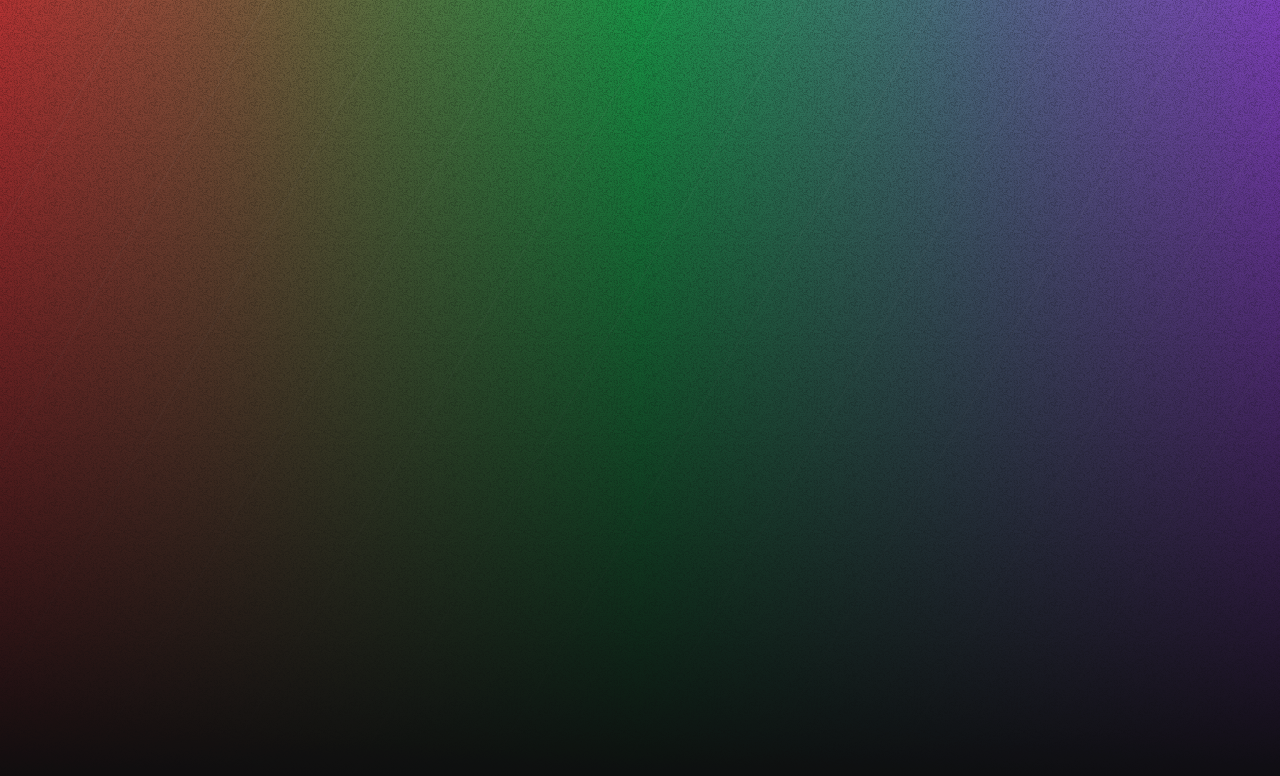
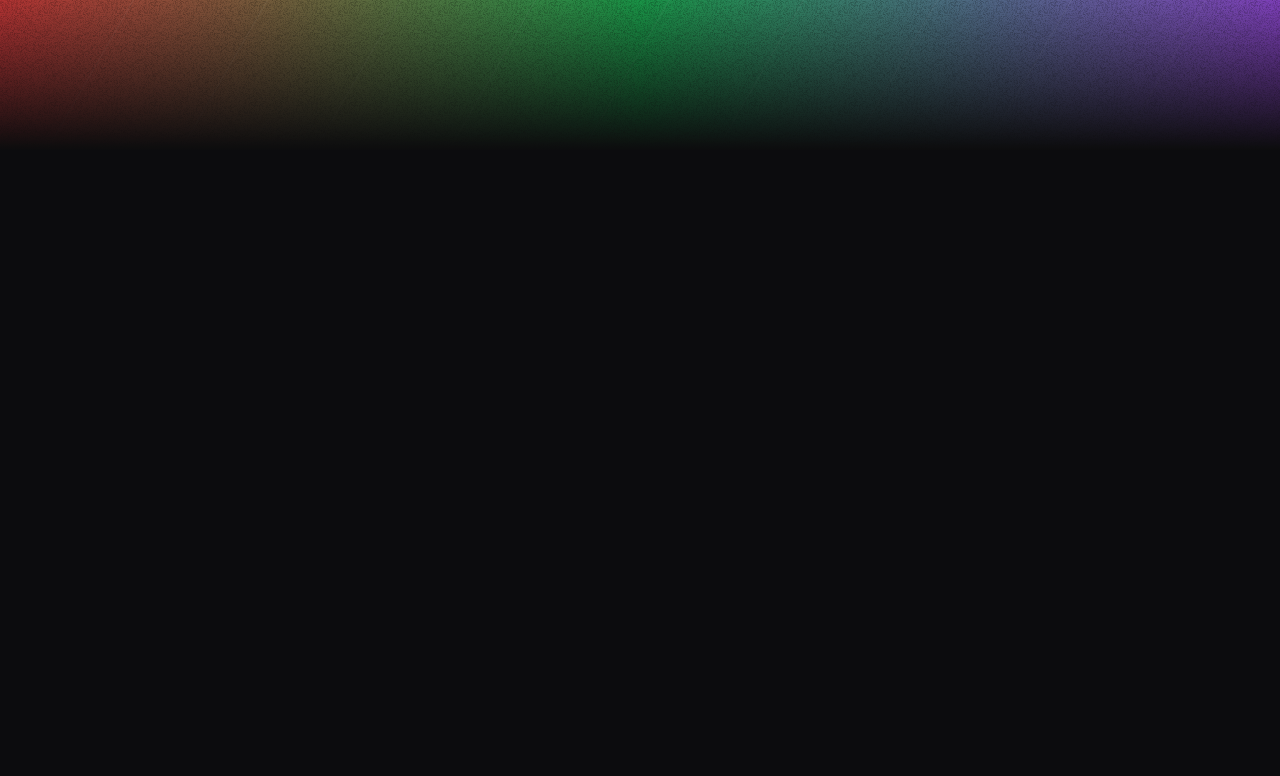
Before and after one commit to faishaldev/faishal-dev, a Next.js app: page / in a window 1280 px wide. Shown: the top 776 px of the page. Built offline with nearby package versions, Linux system fonts and the light colour scheme.

Commit message:
fix(className conflict): add cn to prevent duplicate class name

```diff
--- a/components/templates/ColorsGradientBackground.jsx
+++ b/components/templates/ColorsGradientBackground.jsx
@@ -1,10 +1,11 @@
 import Noise from '../../assets/images/noise.png';
 import LinePattern from '../../assets/images/line-pattern.svg';
+import { cn } from '@/lib/utils';
 
 export default function ColorsGradientBackground({ className = '' }) {
   return (
     <div
-      className={`
+      className={cn(`
         bg-gradient-to-r
         from-red-500
         via-green-500
@@ -12,7 +13,7 @@ export default function ColorsGradientBackground({ className = '' }) {
         relative
         w-full
         h-full
-        ${className}`}
+        ${className}`)}
     >
       <div
         className="absolute w-full h-full opacity-25"
```
